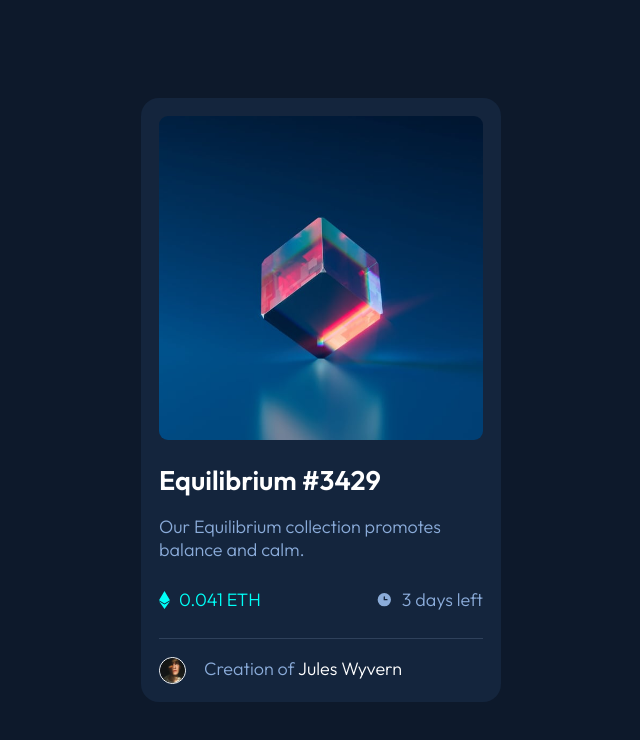
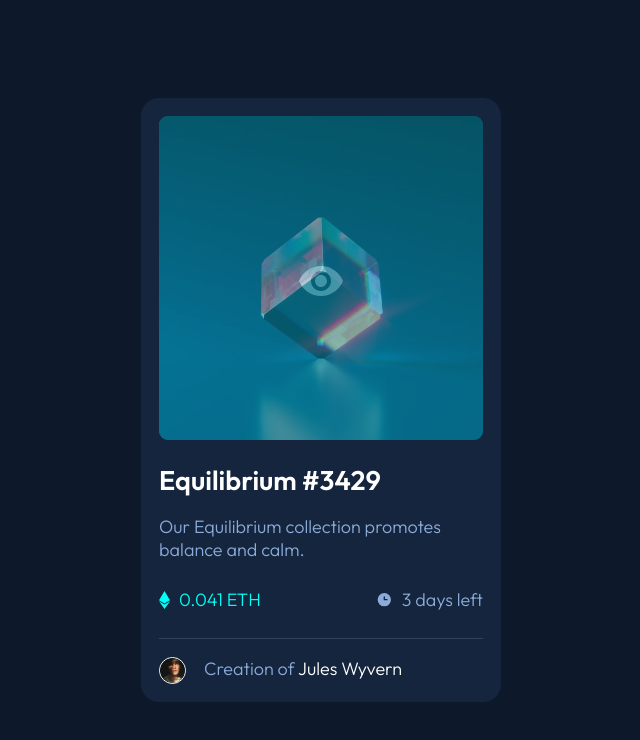
Before and after one commit to juan26468818/nft-preview-component-card, a plain HTML site: page index.html in a window 1280 px wide. In both pictures the pointer is over the picture 640 px from the left and 278 px from the top of the page. Shown: the whole page, without its empty margins (319-959 px from the left). Drawn offline with Linux system fonts and the light colour scheme.

Commit message:
add styles for main img

```diff
--- a/index.html
+++ b/index.html
@@ -15,10 +15,10 @@
 </head>
 <body>
     <main>
-        <picture>
+        <div class="icon-view-container">
             <img src="./img/image-equilibrium.jpg" class="nft-img" alt="This is a NFT image named Equilibrium that shows a transparent cube that's stand on one of it's vertices">
             <!-- <img src="./img/icon-view.svg" class="icon-view"/> -->
-        </picture>
+        </div>
         <h1>Equilibrium #3429</h1>
         <p>Our Equilibrium collection promotes balance and calm.
         </p>
--- a/main.css
+++ b/main.css
@@ -30,6 +30,15 @@ main{
 .nft-img{
     width: 100%;
     border-radius: .5rem;
+}
+.nft-img:hover{
+    filter: opacity(0.5) drop-shadow(0 0 0 var(--Cyan));
+    background-color: var(--Cyan);
+}
+.icon-view-container:hover{
+    background-image: url("./img/icon-view.svg") ;
+    background-repeat: no-repeat;
+    background-position: center;
 }
 h1{
     color: var(--White);
```
